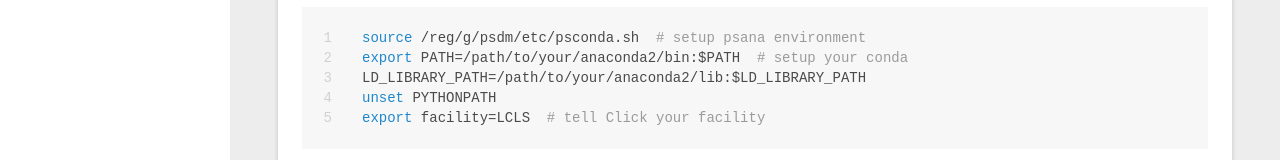
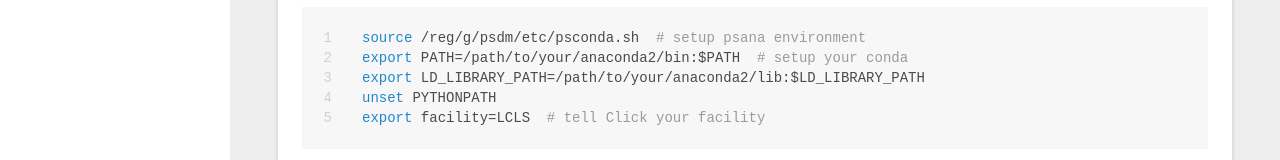
Before and after one commit to lixx11/lixx11.github.io, a plain HTML site: page Click/LCLS-tutorial.html in a window 1280 px wide. Shown: the part 257-417 px from the top of the page. Drawn offline with nearby package versions, Linux system fonts and the light colour scheme; some packages are replaced by stand-ins of ours; a script that the page names is missing.

Commit message:
Update LCLS-tutorial.html

```diff
--- a/Click/LCLS-tutorial.html
+++ b/Click/LCLS-tutorial.html
@@ -45,7 +45,7 @@
       <div id="react-search-results-root"></div>
       <div id="page-content" class="doc-formatting">
         <h1 id="LCLS-Tutorial"><a href="#LCLS-Tutorial" class="headerlink" title="LCLS Tutorial"></a>LCLS Tutorial</h1><h2 id="Environment-Setup"><a href="#Environment-Setup" class="headerlink" title="Environment Setup"></a>Environment Setup</h2><p>LCLS stores raw data in <strong>XTC</strong> format, which we could not read directly like hdf5 or numpy files, so we use <strong>psana</strong> API to read raw data. Users need setup enviroment before running <strong>Click</strong> every time.</p>
-<figure class="highlight bash"><table><tr><td class="gutter"><pre><span class="line">1</span><br><span class="line">2</span><br><span class="line">3</span><br><span class="line">4</span><br><span class="line">5</span><br></pre></td><td class="code"><pre><span class="line"><span class="built_in">source</span> /reg/g/psdm/etc/psconda.sh  <span class="comment"># setup psana environment</span></span><br><span class="line"><span class="built_in">export</span> PATH=/path/to/your/anaconda2/bin:<span class="variable">$PATH</span>  <span class="comment"># setup your conda</span></span><br><span class="line">LD_LIBRARY_PATH=/path/to/your/anaconda2/lib:<span class="variable">$LD_LIBRARY_PATH</span></span><br><span class="line"><span class="built_in">unset</span> PYTHONPATH</span><br><span class="line"><span class="built_in">export</span> facility=LCLS  <span class="comment"># tell Click your facility</span></span><br></pre></td></tr></table></figure>
+<figure class="highlight bash"><table><tr><td class="gutter"><pre><span class="line">1</span><br><span class="line">2</span><br><span class="line">3</span><br><span class="line">4</span><br><span class="line">5</span><br></pre></td><td class="code"><pre><span class="line"><span class="built_in">source</span> /reg/g/psdm/etc/psconda.sh  <span class="comment"># setup psana environment</span></span><br><span class="line"><span class="built_in">export</span> PATH=/path/to/your/anaconda2/bin:<span class="variable">$PATH</span>  <span class="comment"># setup your conda</span></span><br><span class="line"><span class="built_in">export</span> LD_LIBRARY_PATH=/path/to/your/anaconda2/lib:<span class="variable">$LD_LIBRARY_PATH</span></span><br><span class="line"><span class="built_in">unset</span> PYTHONPATH</span><br><span class="line"><span class="built_in">export</span> facility=LCLS  <span class="comment"># tell Click your facility</span></span><br></pre></td></tr></table></figure>
 <h2 id="Project-Setup"><a href="#Project-Setup" class="headerlink" title="Project Setup"></a>Project Setup</h2><p>After you setup your environment, create a Click project by:</p>
 <figure class="highlight bash"><table><tr><td class="gutter"><pre><span class="line">1</span><br></pre></td><td class="code"><pre><span class="line">python /path/to/Click/gui.py startproject project_name -f LCLS</span><br></pre></td></tr></table></figure>
 <p>Click will create a folder with the name of <em>project_name</em> and setup all configurations and subfolders. Look at what Click created:</p>
```
